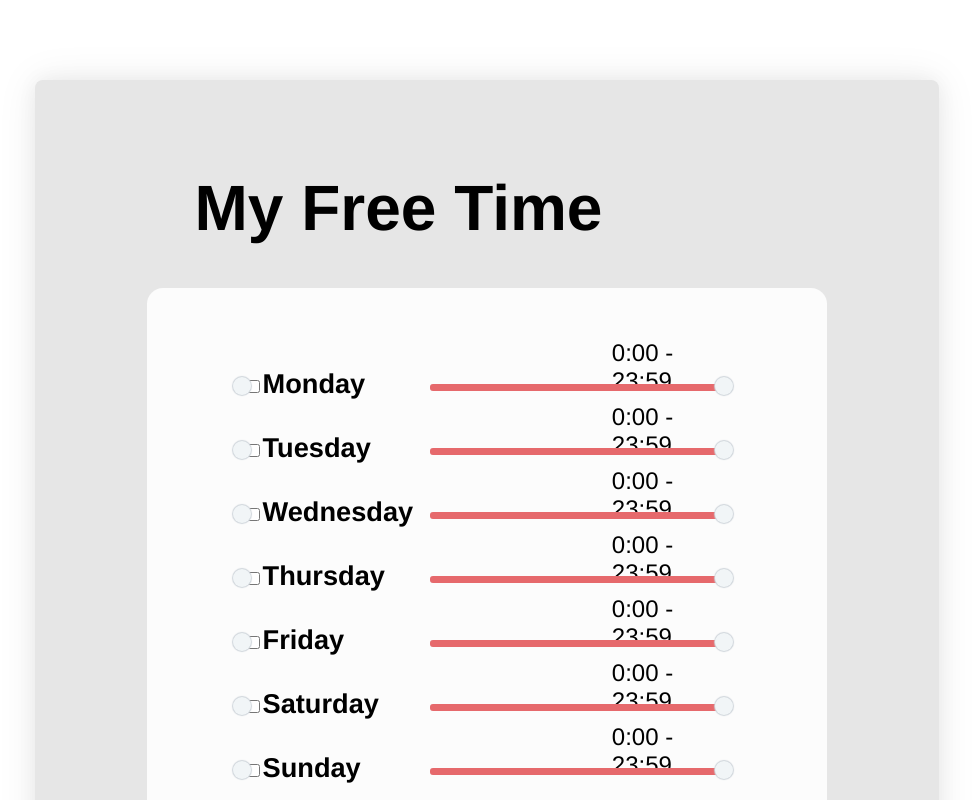
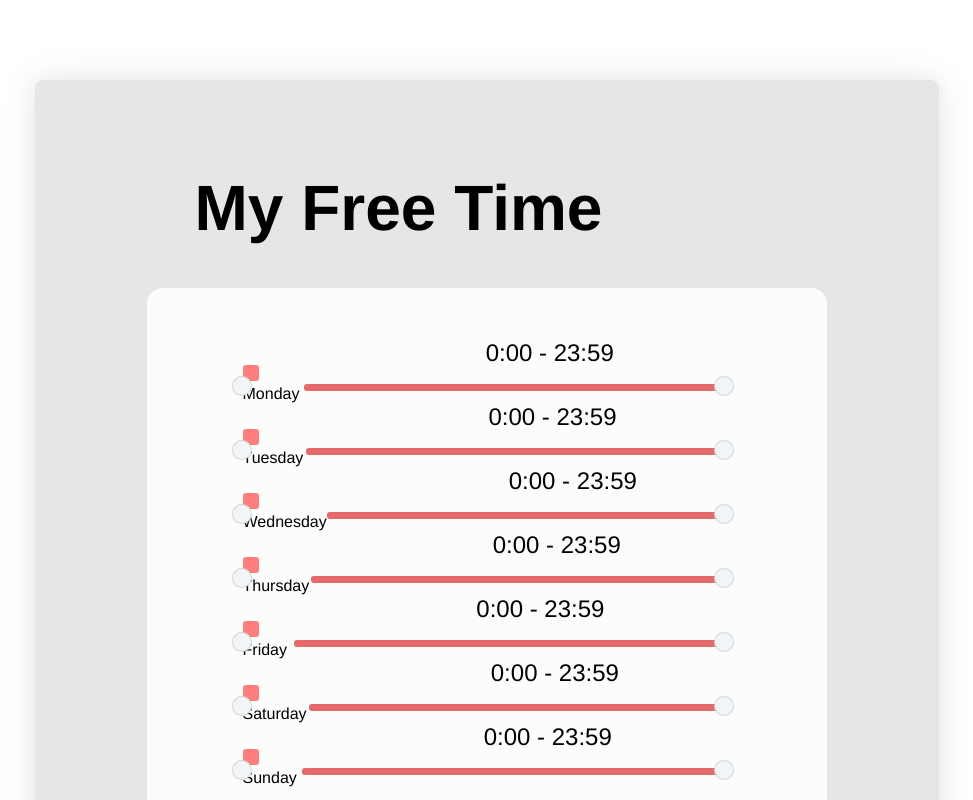
Before and after one commit to maya-salcedo/challenge, a React (Create React App) app: page / in a window 1280 px wide. Shown: the top 800 px of the page, without its empty margins (153-1126 px from the left). Built offline with nearby package versions, Linux system fonts and the light colour scheme.

Commit message:
styled the DayCheckbox component

```diff
--- a/src/components/rangeSlider/index.js
+++ b/src/components/rangeSlider/index.js
@@ -7,18 +7,46 @@ import {
   Slider,
   Track,
   TimeRange,
-  DayCheckbox,
+  DayCheckboxLabel,
+  HiddenDayCheckboxInput,
+  StyledDayCheckbox,
+  CheckboxContainer,
+  CheckboxIcon,
 } from './styles/rangeSlider';
 
 export default function RangeSlider({ children, ...restProps }) {
   return <Container {...restProps}>{children}</Container>;
 }
 
-RangeSlider.DayCheckbox = function RangerSliderDayCheckbox({
+RangeSlider.DayCheckboxLabel = function RangerSliderDayCheckboxLabel({
   children,
+  label,
   ...restProps
 }) {
-  return <DayCheckbox {...restProps}>{children}</DayCheckbox>;
+  return (
+    <DayCheckboxLabel {...restProps}>
+      <label {...restProps}>
+        {children}
+        {label}
+      </label>
+    </DayCheckboxLabel>
+  );
+};
+
+RangeSlider.DayCheckbox = function RangerSliderDayCheckbox({
+  checked,
+  ...restProps
+}) {
+  return (
+    <CheckboxContainer>
+      <HiddenDayCheckboxInput checked={checked} {...restProps} />
+      <StyledDayCheckbox checked={checked}>
+        <CheckboxIcon viewBox="0 0 24 24">
+          <polyline points="20 6 9 17 4 12" />
+        </CheckboxIcon>
+      </StyledDayCheckbox>
+    </CheckboxContainer>
+  );
 };
 
 RangeSlider.InputLeft = function RangerSliderInputLeft({
--- a/src/components/rangeSlider/styles/rangeSlider.js
+++ b/src/components/rangeSlider/styles/rangeSlider.js
@@ -7,14 +7,54 @@ export const Container = styled.div`
   justify-content: center;
 `;
 
-export const DayCheckbox = styled.div`
+export const DayCheckboxLabel = styled.div`
+  > label {
+  }
+`;
+
+export const CheckboxContainer = styled.div`
   display: inline-block;
-  width: 20rem;
-  font-size: 1.7rem;
-  font-weight: bold;
-  > input {
+  vertical-align: middle;
+`;
+
+export const HiddenDayCheckboxInput = styled.input.attrs({ type: 'checkbox' })`
+  border: 0;
+  clip: rect(0 0 0 0);
+  clippath: inset(50%);
+  height: 1px;
+  margin: -1px;
+  overflow: hidden;
+  padding: 0;
+  position: absolute;
+  white-space: nowrap;
+  width: 1px;
+`;
+
+export const CheckboxIcon = styled.svg`
+  fill: none;
+  stroke: white;
+  stroke-width: 3px;
+`;
+
+export const StyledDayCheckbox = styled.div`
+  display: inline-block;
+  width: 16px;
+  height: 16px;
+  background: ${(props) => (props.checked ? '#79d70f' : 'red')};
+  opacity: ${(props) => (props.checked ? 0.8 : 0.5)};
+  border-radius: 3px;
+  transition: all 150ms;
+
+  ${HiddenDayCheckboxInput}:focus + & {
+    box-shadow: 0 0 0 3px #e6e6e6;
   }
-  > label {
+
+  ${HiddenDayCheckboxInput}:hover + & {
+    opacity: 1;
+  }
+
+  ${CheckboxIcon} {
+    visibility: ${(props) => (props.checked ? 'visible' : 'hidden')};
   }
 `;
 
--- a/src/containers/rangeSlider.js
+++ b/src/containers/rangeSlider.js
@@ -5,6 +5,7 @@ import { RangeSlider } from '../components';
 export function MultiRangeSlider({ min, max, onChange, day }) {
   const [minVal, setMinVal] = useState(min);
   const [maxVal, setMaxVal] = useState(max);
+  const [checked, setChecked] = useState(false);
   const [disableSlider, setDisableSlider] = useState(true);
   const minValRef = useRef(min);
   const maxValRef = useRef(max);
@@ -44,14 +45,15 @@ export function MultiRangeSlider({ min, max, onChange, day }) {
 
   return (
     <RangeSlider>
-      <RangeSlider.DayCheckbox>
-        <input
-          type="checkbox"
-          id="day"
-          onChange={() => setDisableSlider(!disableSlider)}
+      <RangeSlider.DayCheckboxLabel label={day}>
+        <RangeSlider.DayCheckbox
+          checked={checked}
+          onChange={() => {
+            setChecked(!checked);
+            setDisableSlider(!disableSlider);
+          }}
         />
-        <label for="day">{day}</label>
-      </RangeSlider.DayCheckbox>
+      </RangeSlider.DayCheckboxLabel>
       <RangeSlider.InputLeft
         type="range"
         disabled={disableSlider}
```
